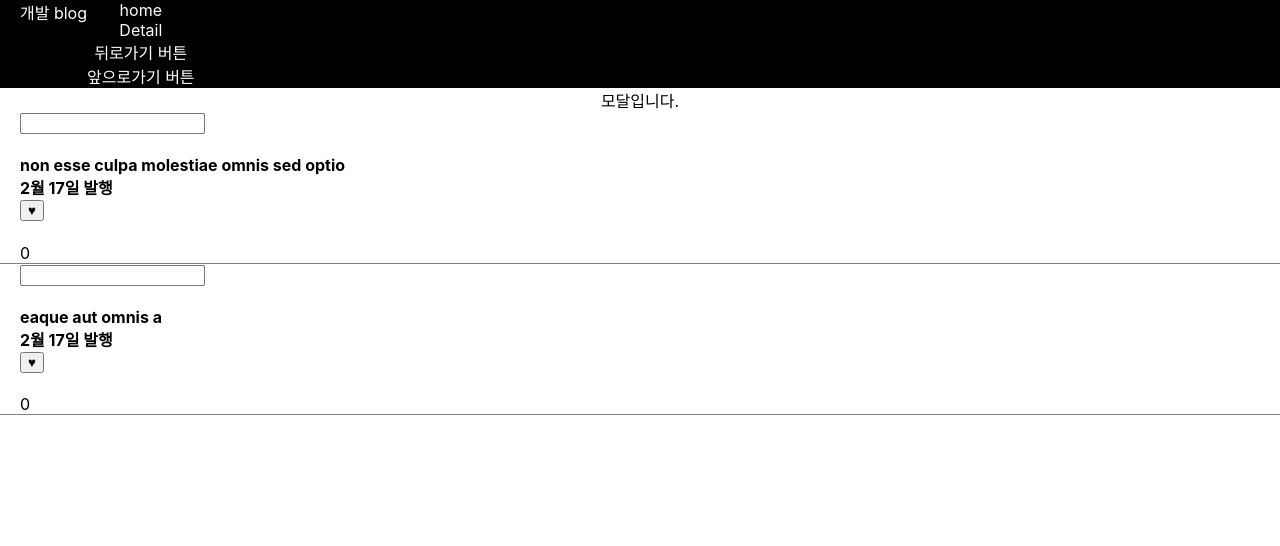
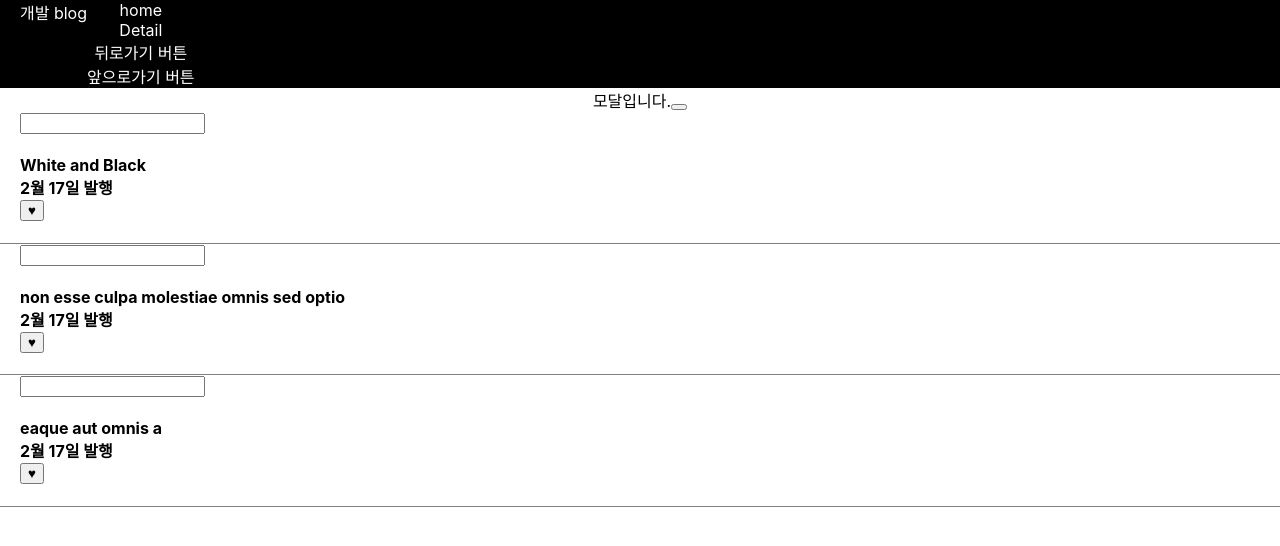
Before and after one commit to Kim-minjung99/CodingApple_React, a React (Create React App) app: page /1 in a window 1280 px wide. Both pictures are taken after a click on the element "non esse culpa molestiae omnis sed optio". Shown: the top 546 px of the page. Built offline with nearby package versions, Linux system fonts and the light colour scheme; no server answers.

Commit message:
Feat: redux toolkit 적용

```diff
--- a/src/App.tsx
+++ b/src/App.tsx
@@ -1,10 +1,12 @@
 import './App.css';
 import { Routes, Route, Link, useNavigate, Outlet } from 'react-router-dom';
-import DetailList from './pages/DetailList';
-import { createContext, useState } from 'react';
+import { Suspense, createContext, lazy, useState } from 'react';
 import Cart from './pages/Cart';
 
 export let Context = createContext([""]);
+
+// lazy loading
+const DetailList = lazy(()=>import ('./pages/DetailList'));
 
 function App() {
 
@@ -32,6 +34,7 @@ function App() {
         </div>
       </div>
 
+      <Suspense fallback={<div>로딩중입니다.</div>}>
         <Routes>
             <Route path="/:posts" element={
                 <Context.Provider value={state}>
@@ -45,6 +48,7 @@ function App() {
           <Route path='/cart' element={<Cart/>}/>
           <Route path="*" element={<div>없는 페이지입니다.</div>}></Route>
         </Routes>
+      </Suspense>
     </div>
   );
 }
--- a/src/components/Modal.tsx
+++ b/src/components/Modal.tsx
@@ -1,7 +1,18 @@
-function Modal(){
+import { useDispatch } from "react-redux";
+import { ItemType } from "../types/ItemType";
+import { addCartItem } from "../store/store";
+import { useState } from "react";
+
+
+function Modal(props: any){
+
+    // redux
+    const dispatch = useDispatch();
+
     return(
         <div className="modal">
             모달입니다.
+            <button onClick={()=>dispatch(addCartItem(props.modalItem))}></button>
         </div>
     );
 }
--- a/src/pages/DetailList.tsx
+++ b/src/pages/DetailList.tsx
@@ -2,31 +2,64 @@ import { useContext, useEffect, useState } from "react";
 import Modal from "../components/Modal";
 import { useParams } from 'react-router-dom';
 import { Context } from "../App";
+import { countUp } from "../store/store";
+import { useDispatch, useSelector } from "react-redux";
 
-type photoType = {
+type ItemType = {
     userId: number,
     id: number,
-    title: string
+    title: string,
+    count? : number
+}
+
+type reduxType = {
+    user : UserType,
+    cart : cartType[]
+}
+
+type UserType = {
+    name : string,
+    age : number
+}
+
+type cartType = {
+    id : number,
+    name : string,
+    count : number
 }
 
 function DetailList(){
     // state
-    let [itemTitle, setItemTitle] = useState<photoType[]>([
+    let [itemTitle, setItemTitle] = useState<ItemType[]>([
+        {
+            id : 0,
+            title : 'White and Black',
+            userId:1 ,
+            count : 2},
         {
             userId: 1,
             id: 4,
-            title: "non esse culpa molestiae omnis sed optio"
+            title: "non esse culpa molestiae omnis sed optio",
+            count:0
         },
         {
             userId: 1,
             id: 5,
-            title: "eaque aut omnis a"
+            title: "eaque aut omnis a",
+            count:1
         }
     ]);
-    var [likes, setLikes] = useState([0,0,0]);
+    // var [likes, setLikes] = useState([0,0,0]);
+    var likes = useSelector((state: reduxType)=>{
+        console.log("likjes",state.cart)
+        return state.cart;
+    })
+
     var [isOpenModal, setOpenModal] = useState(false);
     var [isTimeout, setIsTimeout] = useState(false);
     var [isCorrectInputValidation, setIsCorrectInputValidation] = useState(true);
+
+    var [showModalItem, setShowModalItem] = useState<ItemType>();
 
 
     // url param
@@ -39,7 +72,7 @@ function DetailList(){
 
 
     // fetchData
-    const fetchData = async (): Promise<photoType[]> =>
+    const fetchData = async (): Promise<ItemType[]> =>
         await fetch('https://jsonplaceholder.typicode.com/posts/' + posts).then((result)=>{
             console.log("res",result.json());
             return result.json();
@@ -58,23 +91,31 @@ function DetailList(){
         fetchData();
     }, [posts]);
 
+    // redux
+    const dispatch = useDispatch();
 
-
+    // function
     function toggleModal(){
         setOpenModal(!isOpenModal);
     }
 
-    function countUpLikes(likes: number[], index: number){
-        const copyLikes = [...likes];
-        copyLikes[index] = copyLikes[index]+1;
-        setLikes(copyLikes);
+    function showItemToModal(modal : ItemType){
+        console.log("moal", modal);
+        toggleModal();
+        setShowModalItem(modal);
     }
+
+    // function countUpLikes(likes: number[], index: number){
+    //     const copyLikes = [...likes];
+    //     copyLikes[index] = copyLikes[index]+1;
+    //     setLikes(copyLikes);
+    // }
 
     return (
         <>
         {
             isOpenModal ===  true ?
-            <Modal></Modal> :
+            <Modal modalItem={showModalItem}></Modal> :
             null
         }
         {
@@ -83,7 +124,7 @@ function DetailList(){
             <div className="alert alert-warning">2초 뒤에 세일 쿠폰이 사라집니다!</div>
         }
         {
-            itemTitle.map((titleElement, index)=>{
+            itemTitle.map((titleElement: ItemType, index)=>{
             return(
                 <div className='list' key={index}>
                 <input onChange={(e)=>{
@@ -98,11 +139,11 @@ function DetailList(){
                     <div>숫자로 입력하십쇼</div> :
                     null
                 }
-                <h4><span onClick={toggleModal}>{titleElement.title}</span>
+                <h4><span onClick={()=>{showItemToModal(titleElement)}}>{titleElement.title}</span>
                     <div>2월 17일 발행</div>
-                    <button onClick={()=>{countUpLikes(likes, index)}}>♥</button>
+                    <button onClick={()=>{dispatch(countUp(titleElement.id))}}>♥</button>
                 </h4>
-                <span>{likes[index]}</span>
+                <span></span>
                 </div>
             );
             })
--- a/src/store/store.tsx
+++ b/src/store/store.tsx
@@ -17,21 +17,20 @@ const cart = createSlice({
     ],
     reducers : {
         countUp(state, action) {
-            console.log("reduxstate",state, action);
-            const checkItme = state.find((element)=>{
-                if(element.id === action.payload){
-                    return element;
-                }
-            })
-            // checkItme?.count = checkItme?.count + 1;
+            let countState = state.findIndex((a)=>{ return a.id === action.payload });
+            state[countState].count++;
+            console.log("count", state[countState].count);
         },
+        // 장바구니에 아이템 추가
         addCartItem(state, action){
-
+            console.log("reducerState", state);
+            const copyState = [...state, ...action.payload];
+            state = copyState;
         }
     }
 })
 
-export let {countUp} = cart.actions;
+export let {countUp, addCartItem} = cart.actions;
 
 export default configureStore({
     reducer: {
--- /dev/null
+++ b/src/types/ItemType.ts
@@ -0,0 +1,6 @@
+export type ItemType = {
+    userId: number,
+    id: number,
+    title: string,
+    count? : number
+}
```
Lines whose indentation alone changed are shown as unchanged.
